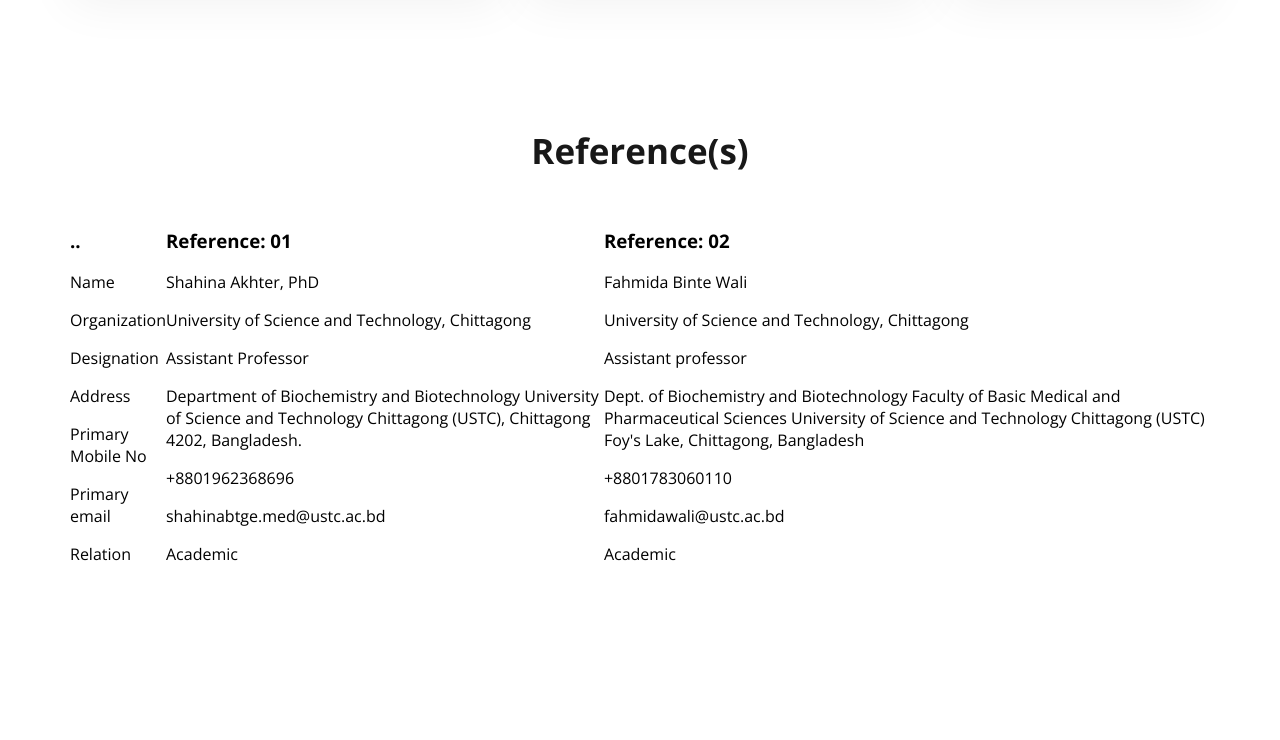
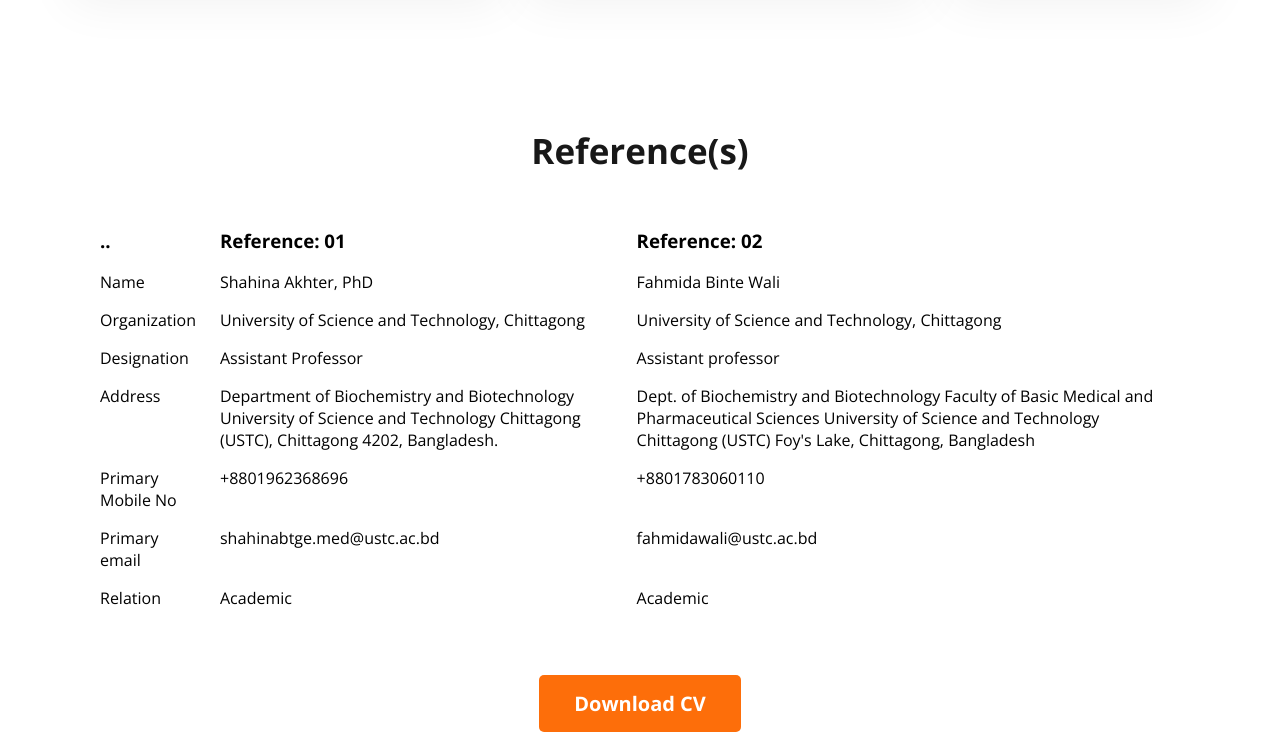
Before and after one commit to Samira-Bint-Taher/webdeveloper-portfolio, a plain HTML site: page index.html in a window 1280 px wide. Shown: the part 2013-2753 px from the top of the page. Before the commit the page ends 2602 px from the top, so only its background shows below. Drawn offline with nearby package versions, Linux system fonts and the light colour scheme.

Commit message:
finished the reference section

```diff
--- a/index.html
+++ b/index.html
@@ -105,7 +105,7 @@
                         <p class="ref-item-title">Designation</p>
                     </div>
                     <div class="ref-item">
-                        <p class="ref-item-title">Address</p>
+                        <p class="ref-item-title">Address<br><br><br></p>
                     </div>
                     <div class="ref-item">
                         <p class="ref-item-title">Primary Mobile No</p>
@@ -127,8 +127,8 @@
                         Technology Chittagong (USTC), Chittagong
                         4202, Bangladesh. </p>
                     <p class="ref-item-title">+8801962368696</p>
-                    <p class="ref-item-title"> shahinabtge.med@ustc.ac.bd</p>
-                    <p class="ref-item-title"> Academic</p>
+                    <p class="ref-item-title"><br>shahinabtge.med@ustc.ac.bd</p>
+                    <p class="ref-item-title"><br>Academic</p>
                 </div>
 
                 <div class="ref-column">
@@ -139,13 +139,16 @@
                     <p class="ref-item-title">Dept. of Biochemistry and Biotechnology Faculty
                         of Basic Medical and Pharmaceutical Sciences
                         University of Science and Technology Chittagong
-                (USTC) Foy's Lake, Chittagong, Bangladesh</p>
+                        (USTC) Foy's Lake, Chittagong, Bangladesh<br></p>
                     <p class="ref-item-title">+8801783060110 </p>
-            <p class="ref-item-title">fahmidawali@ustc.ac.bd </p>
-            <p class="ref-item-title">Academic</p>
+                    <p class="ref-item-title"><br>fahmidawali@ustc.ac.bd </p>
+                    <p class="ref-item-title"><br>Academic</p>
                 </div>
+
         </section>
-
+        <div class="download-cv">
+            <button class="btn-primary">Download CV</button>
+        </div>
     </main>
     <footer></footer>
 </body>
--- a/styles/portfolio.css
+++ b/styles/portfolio.css
@@ -166,6 +166,9 @@ box-shadow: 0px 6px 50px 0px rgba(0, 0, 0, 0.06);
 .ref-container{
     display: flex;
     justify-content: space-between;
+    margin:30px 30px;
+    gap: 24px;
+    vertical-align:middle ;
 }
 ref-column-title{
     color: #474747;
@@ -173,3 +176,8 @@ font-family: Open Sans;
 font-size: 30px;
 font-weight: 700;
 }
+
+.download-cv{
+    text-align: center;
+    margin-top: 50px;
+}
```
Lines whose indentation alone changed are shown as unchanged.
